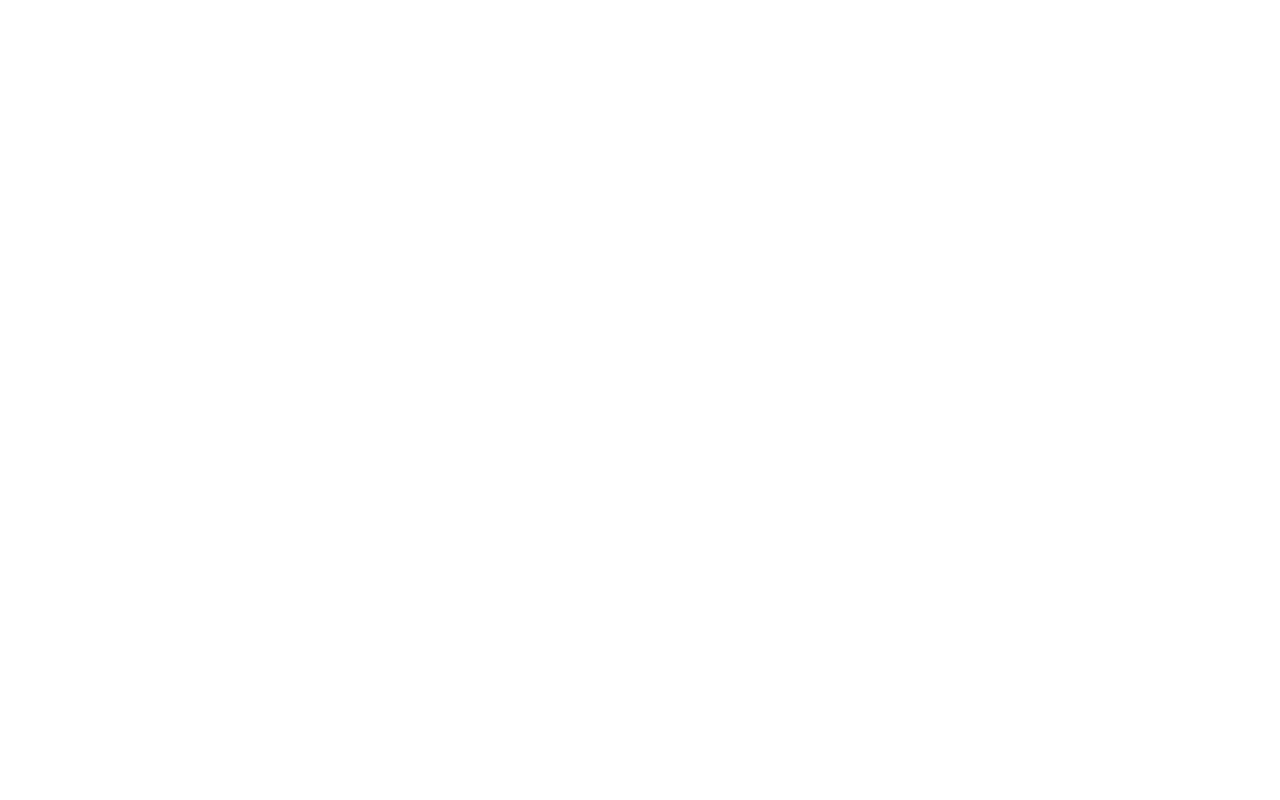
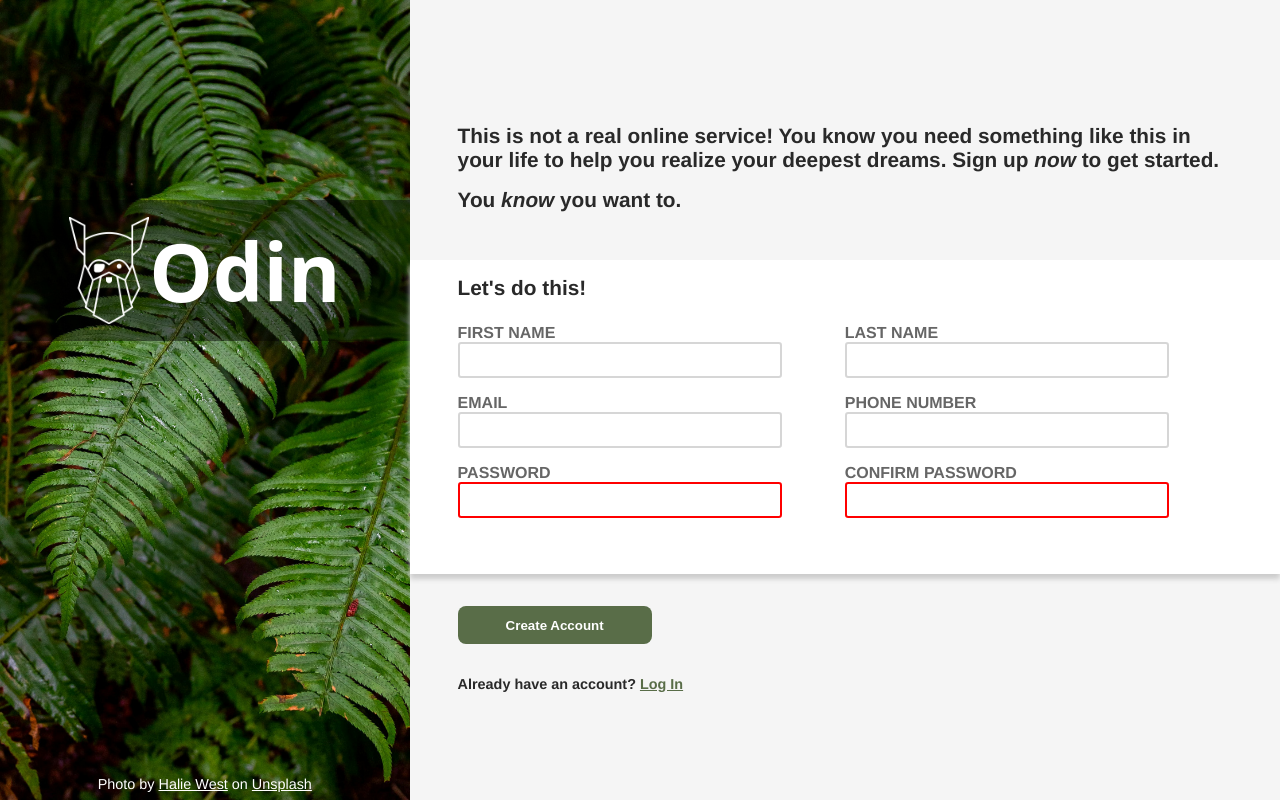
Before and after one commit to jmmyzhang/sign-up-form, a plain HTML site: page index.html in a window 1280 px wide. Drawn offline with Linux system fonts and the light colour scheme.

Commit message:
complete

```diff
--- a/index.html
+++ b/index.html
@@ -5,10 +5,67 @@
     <meta charset="UTF-8">
     <meta name="viewport" content="width=device-width, initial-scale=1.0">
     <title>Sign Up</title>
+    <link rel="stylesheet" href="styles.css">
 </head>
 
 <body>
 
+    <div class="decoration">
+        <div class="logo">
+            <img src="./assets/odin-lined.png" alt="TOP Logo">
+            <h1>Odin</h1>
+        </div>
+        <footer>Photo by <a target="_blank" href="https://unsplash.com/@haliewestphoto">Halie West</a> on <a target="_blank" href="https://unsplash.com/photos/green-leaf-plant-in-close-up-photography-25xggax4bSA">Unsplash</a></footer>
+    </div>
+
+    <div class="content">
+        <section class="intro">
+            <p>This is not a real online service! You know you
+                need something like this in your life to help you
+                realize your deepest dreams. Sign up <em>now</em>
+                to get started.
+            </p>
+            <p>You <em>know</em> you want to.</p>
+        </section>
+
+        <section class="form">
+            <form action="POST">
+                <div class="fields">
+                    <h2>Let's do this!</h2>
+                    <fieldset>
+                        <div class="data">
+                            <label for="first-name">First name</label>
+                            <input type="text" id="first-name" name="first-name">
+                        </div>
+                        <div class="data">
+                            <label for="last-name">Last name</label>
+                            <input type="text" id="last-name" name="last-name">
+                        </div>
+                        <div class="data">
+                            <label for="email">Email</label>
+                            <input type="email" id="email" name="email">
+                        </div>
+                        <div class="data">
+                            <label for="phone">Phone number</label>
+                            <input type="tel" id="phone" name="phone" minlength="10" maxlength="10" pattern="[0-9]{10}">
+                        </div>
+                        <div class="data">
+                            <label for="password">Password</label>
+                            <input type="password" id="password" name="password" minlength="8" required>
+                        </div>
+                        <div class="data">
+                            <label for="confirm-password">Confirm password</label>
+                            <input type="password" id="confirm-password" name="confirm-password" minlength="8" required>
+                        </div>
+                    </fieldset>
+                </div>
+                <div class="confirm">
+                    <button type="submit">Create Account</button>
+                    <p>Already have an account? <a href="">Log In</a></p>
+                </div>
+            </form>
+        </section>
+    </div>
+
 </body>
-
 </html>
--- a/styles.css
+++ b/styles.css
@@ -0,0 +1,160 @@
+@font-face {
+    font-family: NorseBold;
+    src: url('./assets/Norse-Bold.otf');
+}
+
+* {
+    margin: 0;
+    padding: 0;
+}
+
+html, body {
+    height: 100%;
+    overflow: hidden;
+}
+
+body {
+    display: flex;
+    flex-direction: row;
+    background-color: #f5f5f5;
+    font-family: 'Helvetica', sans-serif;
+}
+
+.decoration {
+    height: 100%;
+    width: 32vw;
+    background-image: url(./assets/halie-west-25xggax4bSA-unsplash.jpg);
+    background-position: center;
+    background-size: auto 100%;
+    color: white;
+    text-align: center;
+    display: flex;
+    flex-direction: column;
+    justify-content: space-between;
+}
+
+.logo {
+    display: flex;
+    justify-content: center;
+    align-items: center;
+    font-family: system-ui, 'Helvetica Neue', sans-serif;
+    font-size: 7rem;
+    padding: 1rem;
+    background-color: rgba(0, 0, 0, 0.45);
+    margin-top: 25vh;
+}
+
+.logo img {
+    width: 5rem;
+}
+
+.logo > h1 {
+    display: flex;
+    align-items: center;
+    height: 100%;
+    font-size: 5rem;
+    text-align: center;
+}
+
+.decoration footer {
+    font-size: 0.9rem;
+    padding: 0.5rem;
+}
+
+.decoration a {
+    color: white;
+}
+
+.content {
+    width: 68vw;
+    display: flex;
+    flex-direction: column;
+    justify-content: center;
+    font-size: 1.3rem;
+    font-weight: bold;
+    color: #292929;
+}
+
+.content p,
+.content fieldset,
+.confirm {
+    width: min(100%, 75ch);
+}
+
+.intro {
+    padding: 0 3rem 2rem;
+}
+
+.intro p {
+    margin: 1rem 0;
+}
+
+.content h2 {
+    font-size: 1.3rem;
+}
+
+.fields {
+    background-color: white;
+    padding: 1rem 3rem 2rem;
+    box-shadow: 0 5px 5px #cccccc;
+}
+
+.content fieldset {
+    display: flex;
+    flex-wrap: wrap;
+    margin: 1rem 0;
+    border-style: none;
+}
+
+.data {
+    display: flex;
+    flex-direction: column;
+    margin: 0.5rem 0;
+    width: 50%
+}
+
+.content label {
+    font-size: 1rem;
+    text-transform: uppercase;
+    color: #666666;
+}
+
+.content input {
+    border: 2px solid #d6d6d6;
+    border-radius: 0.2rem;
+    width: min(90%, 20rem);
+    height: 2rem;
+}
+
+.content input:invalid {
+    border-color: red;
+}
+
+.content input:focus {
+    outline: none;
+    border-color: darkblue;
+    box-shadow: 3px 3px 3px #cccccc;
+}
+
+.confirm {
+    font-size: 1.2rem;
+    padding: 0 3rem;
+}
+
+.confirm button {
+    margin: 2rem 0;
+    padding: 0.7rem 3rem;
+    background-color: #596d48;
+    border-style: none;
+    border-radius: 0.5rem;
+    color: white;
+    font-weight: bold;
+}
+
+.confirm p {
+    font-size: 0.9rem;
+}
+
+.content a {
+    color: #596d48;
+}
```
Also changed, not shown: assets/Norse-Bold.otf (added), assets/halie-west-25xggax4bSA-unsplash.jpg (added), assets/odin-lined.png (added).
